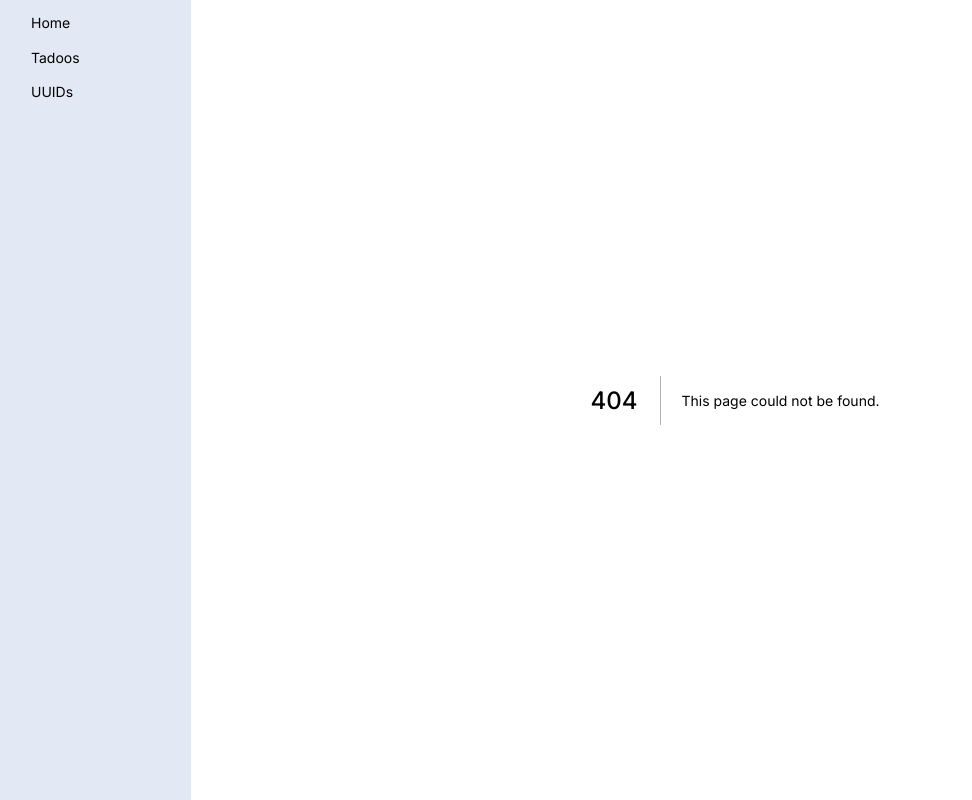
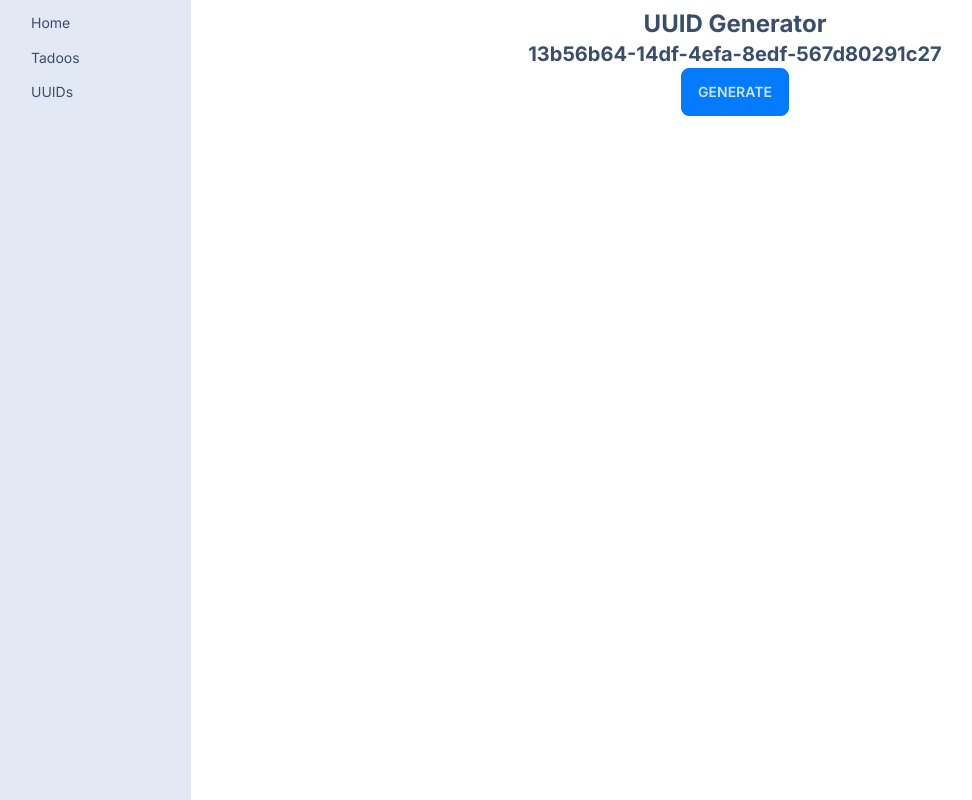
Before and after one commit to tscritch/tools, a Next.js app: page /uuid in a window 1280 px wide. Before the commit this address had no page. Shown: the whole page, without its empty margins (1-973 px from the left). Built offline with nearby package versions, Linux system fonts and the light colour scheme.

Commit message:
add uuid page

```diff
--- /dev/null
+++ b/app/uuid/page.tsx
@@ -0,0 +1,26 @@
+"use client";
+
+import { useState } from "react";
+
+export default () => {
+  // generate a random uuid on page load or on a button click
+  const [uuid, setUuid] = useState(crypto.randomUUID());
+  return (
+    <div className="h-full w-full">
+      <div className="p-2">
+        <div className="flex flex-col items-center justify-center">
+          <div className="flex flex-col items-center justify-center">
+            <div className="text-2xl font-bold">UUID Generator</div>
+            <div className="text-xl font-bold">{uuid}</div>
+          </div>
+          <button
+            className="btn btn-primary"
+            onClick={() => setUuid(crypto.randomUUID())}
+          >
+            Generate
+          </button>
+        </div>
+      </div>
+    </div>
+  );
+};
```
